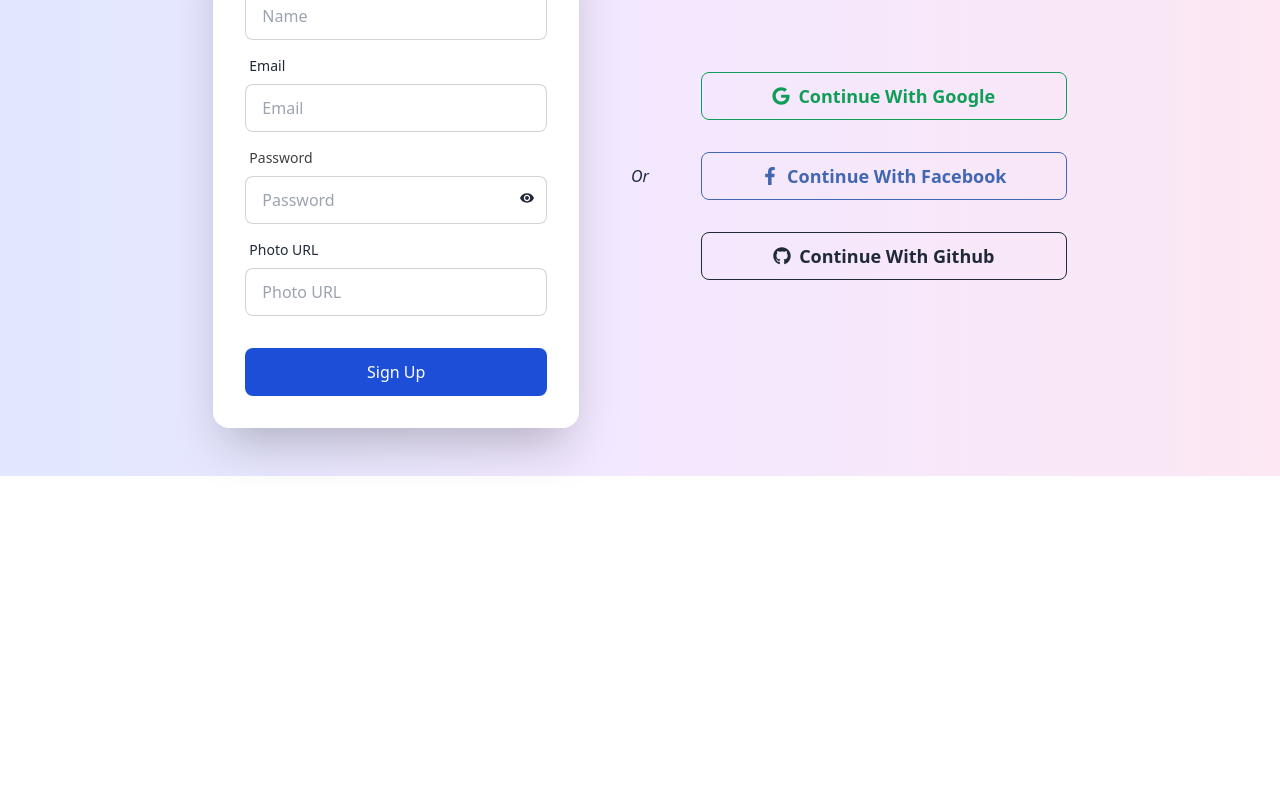
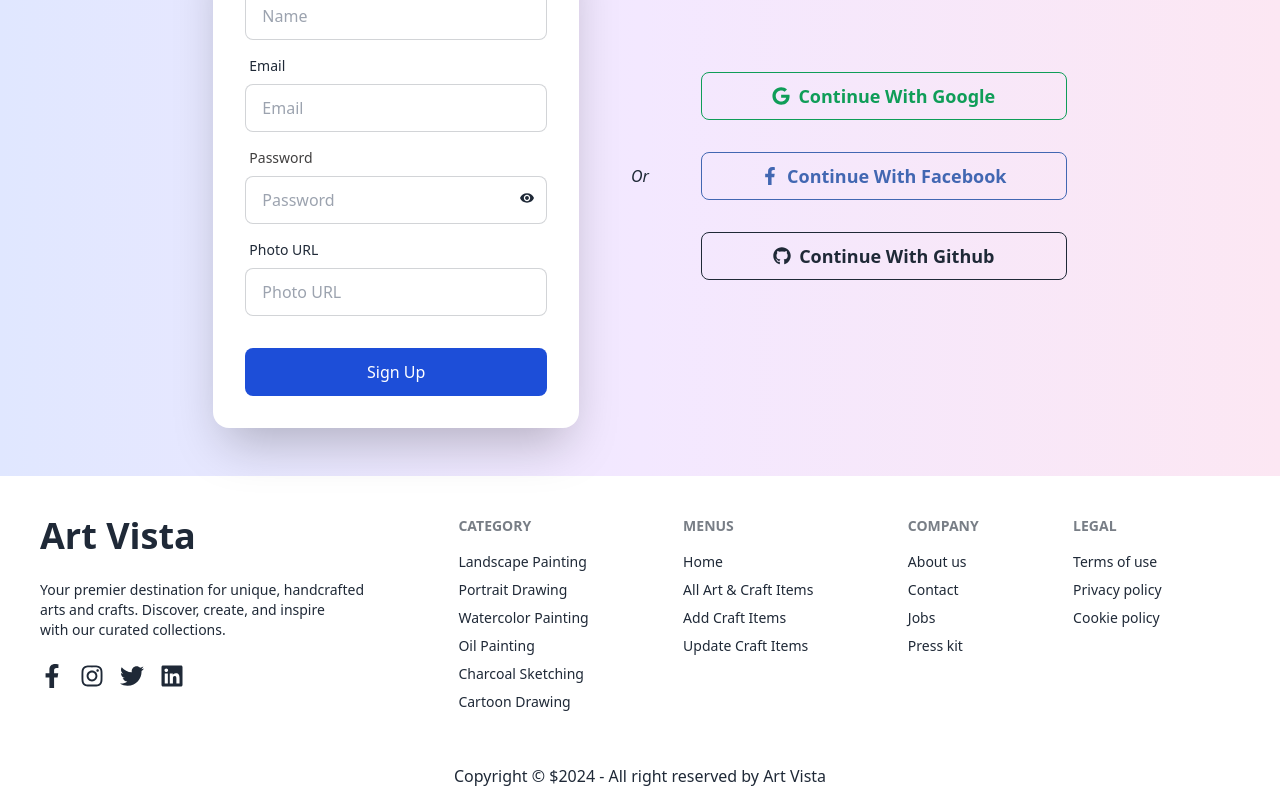
Before and after one commit to alamin-wd/art-vista, a React (Vite) app: page /SignUp in a window 1280 px wide. Shown: the part 312-1112 px from the top of the page. Before the commit the page ends 800 px from the top, so only its background shows below. Built offline with nearby package versions, Linux system fonts and the light colour scheme; no server answers.

Commit message:
Added Footer

```diff
--- a/src/components/Shared/Footer/Footer.jsx
+++ b/src/components/Shared/Footer/Footer.jsx
@@ -1,10 +1,64 @@
+import { FaFacebookF, FaInstagram, FaLinkedin, FaTwitter } from "react-icons/fa";
+import { Link } from "react-router-dom";
 
 const Footer = () => {
 
     return (
 
         <div>
+            <footer className="footer bg-base-100 text-base-content p-10">
+                <aside>
+                <Link to={"/"}>
+                    <button className="text-4xl font-bold mb-4">Art Vista</button>
+                </Link>
+                    <p>
+                    Your premier destination for unique, handcrafted <br />arts and crafts. Discover, create, and inspire <br />with our curated collections.
+                    </p>
 
+                    <div className="flex items-center gap-4 text-2xl mt-4">
+                            <a className="hover:text-[#1877F2]" href=""><FaFacebookF /></a>
+
+                            <a className="hover:text-[#E87642]" href=""><FaInstagram /></a>
+
+                            <a className="hover:text-[#14171A]" href=""><FaTwitter /></a>
+
+                            <a className="hover:text-[#0077B5]" href=""><FaLinkedin /></a>
+                    </div>
+                </aside>
+                <nav>
+                    <h6 className="footer-title">Category</h6>
+                    <a className="link link-hover">Landscape Painting</a>
+                    <a className="link link-hover">Portrait Drawing</a>
+                    <a className="link link-hover">Watercolor Painting</a>
+                    <a className="link link-hover">Oil Painting</a>
+                    <a className="link link-hover">Charcoal Sketching</a>
+                    <a className="link link-hover">Cartoon Drawing</a>
+                </nav>
+                <nav>
+                    <h6 className="footer-title">Menus</h6>
+                    <a className="link link-hover">Home</a>
+                    <a className="link link-hover">All Art & Craft Items</a>
+                    <a className="link link-hover">Add Craft Items</a>
+                    <a className="link link-hover">Update Craft Items</a>
+                </nav>
+                <nav>
+                    <h6 className="footer-title">Company</h6>
+                    <a className="link link-hover">About us</a>
+                    <a className="link link-hover">Contact</a>
+                    <a className="link link-hover">Jobs</a>
+                    <a className="link link-hover">Press kit</a>
+                </nav>
+                <nav>
+                    <h6 className="footer-title">Legal</h6>
+                    <a className="link link-hover">Terms of use</a>
+                    <a className="link link-hover">Privacy policy</a>
+                    <a className="link link-hover">Cookie policy</a>
+                </nav>
+
+            </footer>
+            <div className="font-medium text-center py-3">
+                <p>Copyright © ${new Date().getFullYear()} - All right reserved by Art Vista</p>
+            </div>
         </div>
     );
 };
--- a/src/layouts/Root/Root.jsx
+++ b/src/layouts/Root/Root.jsx
@@ -1,5 +1,6 @@
 import { Outlet } from "react-router-dom";
 import Navbar from "../../components/Shared/Navbar/Navbar";
+import Footer from "../../components/Shared/Footer/Footer";
 
 const Root = () => {
 
@@ -8,7 +9,7 @@ const Root = () => {
         <div>
             <Navbar></Navbar>
             <Outlet></Outlet>
-
+            <Footer></Footer>
         </div>
     );
 };
--- a/src/pages/AllArt&CraftItems/AllArtCraftItems.jsx
+++ b/src/pages/AllArt&CraftItems/AllArtCraftItems.jsx
@@ -1,6 +1,6 @@
-import { FaStar } from "react-icons/fa";
-import { Link, useLoaderData } from "react-router-dom";
+import { useLoaderData } from "react-router-dom";
 import CraftItemTable from "../CraftItemTable/CraftItemTable";
+import { Helmet } from "react-helmet-async";
 
 const AllArtCraftItems = () => {
 
@@ -9,6 +9,11 @@ const AllArtCraftItems = () => {
     return (
 
         <div className="w-11/12 mx-auto">
+            <div>
+                <Helmet>
+                    <title>All Art & Craft Items | Art Vista</title>
+                </Helmet>
+            </div>
 
             <div className="text-center mt-6">
                 <h3 className="text-[#401F04] text-2xl md:text-4xl font-semibold md:font-bold">Explore Our All Art & Craft Items.</h3>
--- /dev/null
+++ b/src/pages/AllCraftCards/AllCraftCards.jsx
@@ -0,0 +1,76 @@
+import { Helmet } from "react-helmet-async";
+import { FaStar } from "react-icons/fa";
+import { Link, useLoaderData } from "react-router-dom";
+
+
+const AllCraftCards = () => {
+
+    const craftItems = useLoaderData();
+
+    return (
+
+        <div className="w-11/12 mx-auto">
+            <div>
+                <Helmet>
+                    <title>All Craft Items | Art Vista</title>
+                </Helmet>
+            </div>
+
+            <div className="text-center mt-6">
+                <h3 className="text-[#401F04] text-2xl md:text-4xl font-semibold md:font-bold">Explore Our All Art & Craft Items.</h3>
+
+                <p className="text-[#786c66] my-3">
+                    Discover a wide variety of art and craft supplies, perfect for every creative project and artistic endeavor. From paints and brushes <br /> to papers and tools, we have everything you need to bring your artistic visions to life.
+                </p>
+            </div>
+
+            <div className="grid grid-cols-1 md:grid-cols-2 lg:grid-cols-3 items-center gap-6 my-10">
+                {
+                    craftItems.map(craftItem => <div
+                        key={craftItem._id}>
+                        <div className="card card-compact bg-base-100 w-96 shadow-2xl">
+
+                            <figure className="indicator">
+
+                                <div className="indicator-item indicator-top indicator-start badge bg-[#F79D84] left-14 top-7 py-3 text-white font-medium text-sm">
+                                    {craftItem.stockStatus}
+                                </div>
+
+                                <div className="indicator-item indicator-top indicator-right badge w-12 text-center bg-[#F79D84] right-10 top-7 py-3 text-white font-medium text-sm">
+                                    <span className="flex items-center gap-1"><FaStar className="mb-1" /> {craftItem.rating} </span>
+                                </div>
+
+                                <img className="w-96"
+                                    src={craftItem.imageURL}
+                                    alt="CraftItemImage" />
+                            </figure>
+
+                            <div className="card-body">
+
+                                <div className="flex justify-between items-center">
+                                    <h5 className="text-lg font-medium">{craftItem.sub_categoryName}</h5>
+                                    <h5 className="text-lg font-medium">Price: <span>${craftItem.price}</span></h5>
+                                </div>
+
+                                <h4 className="text-xl font-bold">{craftItem.craftItemName}</h4>
+
+                                <p className="text-base text-[#706F6F]">{craftItem.shortDescription}</p>
+
+                                <div className="mt-2 text-center">
+                                    <Link to={`/itemDetails/${craftItem._id}`}>
+                                        <button className=" bg-[#6B2B06]
+            hover:bg-[#8E4826] text-xl font-medium text-white px-4 py-2 rounded-lg">View Details</button>
+                                    </Link>
+                                </div>
+
+                            </div>
+
+                        </div>
+                    </div>)
+                }
+            </div>
+        </div>
+    );
+};
+
+export default AllCraftCards;
--- a/src/pages/Home/Home.jsx
+++ b/src/pages/Home/Home.jsx
@@ -37,7 +37,7 @@ const Home = () => {
                 <div className="w-48 mx-auto mt-10">
                     <div className={craftItemsLength === craftItems.length && "hidden"}>
 
-                        <Link to={"/allItems"}>
+                        <Link to={"/allCraftCards"}>
                             <button onClick={() => setCraftItemsLength(craftItems.length)}
                                 className="w-full mx-auto bg-[#6B2B06] hover:bg-[#8E4826] text-white py-2 rounded-lg font-medium">
                                 View All Craft Items
--- a/src/routes/Routers.jsx
+++ b/src/routes/Routers.jsx
@@ -7,6 +7,7 @@ import AllArtCraftItems from "../pages/AllArt&CraftItems/AllArtCraftItems";
 import AddCraftItem from "../pages/AddCraftItem/AddCraftItem";
 import CraftItemDetails from "../pages/CraftItemDetails/CraftItemDetails";
 import MyArtCraftLists from "../pages/MyArtCraftLists/MyArtCraftLists";
+import AllCraftCards from "../pages/AllCraftCards/AllCraftCards";
 
 
 const router = createBrowserRouter([
@@ -43,6 +44,12 @@ const router = createBrowserRouter([
             },
 
             {
+                path: "/allCraftCards",
+                element: <AllCraftCards></AllCraftCards>,
+                loader: () => fetch('http://localhost:5000/craftItems'),
+            },
+
+            {
                 path: "/signIn",
                 element: <SignIn></SignIn>,
             },
```
Also changed, not shown: src/components/Shared/Navbar/Navbar.jsx (line endings or trailing spaces).
